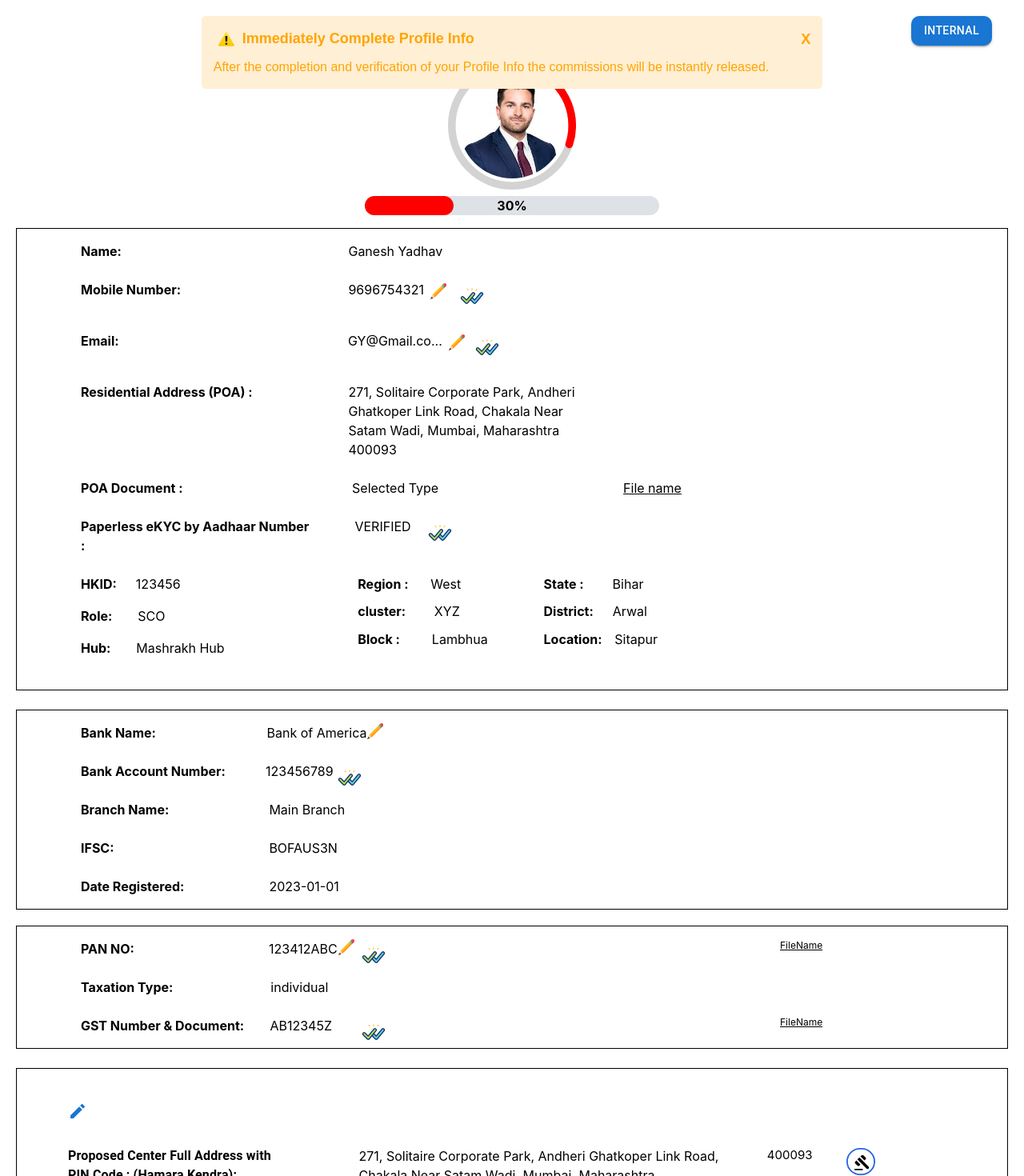
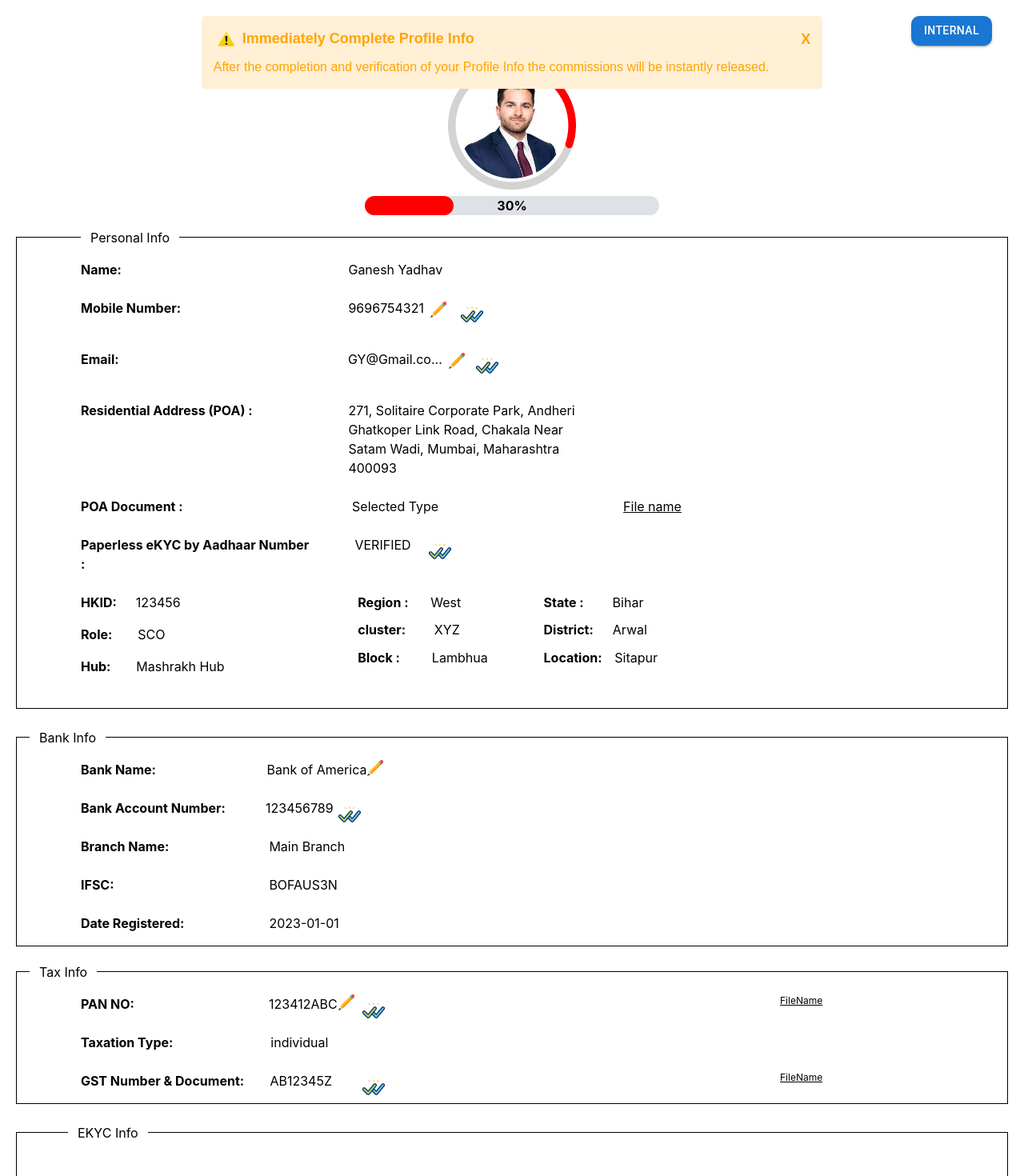
Before and after one commit to Ganesh907/MyProfileReact, a React (Create React App) app: page / in a window 1280 px wide. Shown: the top 1470 px of the page at 80% size. Built offline with nearby package versions, Linux system fonts and the light colour scheme.

Commit message:
(GS) UI Addition

```diff
--- a/src/Pages/PartnerEkycListPage.js
+++ b/src/Pages/PartnerEkycListPage.js
@@ -2,6 +2,8 @@ import React from 'react'
 
 export const PartnerEkycListPage = () => {
   return (
-    <div>PartnerEkycListPage</div>
+    <div>
+        PartnerEkycListComponent
+    </div>
   )
 }
--- a/src/features/MyProfile/Components/Allstatuscomponent.js
+++ b/src/features/MyProfile/Components/Allstatuscomponent.js
@@ -173,7 +173,7 @@ const Allstatuscomponent= () => {
             field: key,
             headerName: setPendingHeaderName(key),
             flex: 1,
-            minWidth: 150,
+            minWidth: 10,
             // headerClassName: "grid-header-style",
             headerClassName: "bg-gray-300",
           };
@@ -184,7 +184,7 @@ const Allstatuscomponent= () => {
             headerName: key,
             headerClassName: "bg-grey",
             flex: 1,
-            minWidth: 150,
+            minWidth: 10,
           };
         });
 
@@ -230,14 +230,20 @@ const Allstatuscomponent= () => {
   return (
     <div>
         {
-        openPopup ?
+        openPopup ? <>
+
+        <Tabbar/>
         <Myprofileinfocomponent/>
+        </>
 
         :
 
 
 <>
 <Tabbar/>
+<div className="px-14">
+
+
       {/* <Box sx={{}}>
         <Tabs
           value={value}
@@ -305,6 +311,7 @@ const Allstatuscomponent= () => {
         pageSizeOptions={[5, 10, 25]}
       />
 
+</div>
       </>
 
 }
--- a/src/features/MyProfile/Components/Managerinfocomponent.js
+++ b/src/features/MyProfile/Components/Managerinfocomponent.js
@@ -21,8 +21,10 @@ function Managerinfo() {
         console.log('Array after adding new element:', array);
 
         return (
-                <div className=' flex pl-16 p-10 border gap-32 border-black'>
-
+                <fieldset className=' flex pl-16 p-10 border gap-32 border-black'>
+   <legend className="px-3">
+         Manager Info
+       </legend>
                         <div className=' flex flex-col gap-y-3 font-bold'>
                                 <label>Reporting Manager : </label>
                                 <label>Reporting Manager's Role : </label>
@@ -35,7 +37,7 @@ function Managerinfo() {
                                 <label>PPP@gmail.com</label>
                                 <label>9876123413</label>
                         </div>
-                </div>
+                </fieldset>
 
         )
 }
--- a/src/features/MyProfile/Components/MyProfileBankGSTComponents/EditableForm.js
+++ b/src/features/MyProfile/Components/MyProfileBankGSTComponents/EditableForm.js
@@ -52,7 +52,11 @@ const EditableForm = () => {
 
   return (
     <div>
-       <div className="w-full  flex flex-col border border-black gap-6 p-4">
+       <fieldset className="w-full  flex flex-col border border-black gap-6 p-4">
+
+      <legend className="px-3">
+         Bank Info
+       </legend>
           {!isEditOpen && (
             <>
               <div className="flex justify-between w-full sm:w-[50%] relative">
@@ -92,13 +96,16 @@ const EditableForm = () => {
           {isEditOpen && editField === "field11" && (
             <BankInfo onClose={closeProfileEdit} />
           )}
-        </div>
+        </fieldset>
 
 
 
 
 
-        <div className="w-full h-full flex flex-col  mt-5 border border-black gap-6 p-4">
+        <fieldset className="w-full h-full flex flex-col  mt-5 border border-black gap-6 p-4">
+        <legend className="px-3">
+         Tax Info
+       </legend>
           {!isEditOpen1 && (
             <>
               <div className="flex justify-between  w-full sm:w-[50%] relative">
@@ -139,7 +146,7 @@ const EditableForm = () => {
             <GST onClose={closeProfileEdit1} />
           )}
 
-        </div>
+        </fieldset>
       </div>
 
   );
--- a/src/features/MyProfile/Components/MyProfileComponent.js
+++ b/src/features/MyProfile/Components/MyProfileComponent.js
@@ -5,6 +5,9 @@ import MyProfileEkyc from './MyProfileEkycComponents/MyProfileEkycComponent'
 import Managerinfo from './Managerinfocomponent'
 import { Button } from '@mui/material'
 import KycLeadsDetailsListPage from '../../MyProfile/Components/Allstatuscomponent'
+import ProfileProgeessBar from './MyProfleInfoComponents/ProfileProgress'
+import DynamicDemo from './MyProfleInfoComponents/ProfileProgeessBar'
+// /MyProfleInfoComponents/ProfileProgeessBar'
 
 export const MyProfileComponent = () => {
   // const [questionAnswerList, setQuestionAnswerList] = useState([]);
@@ -22,8 +25,12 @@ export const MyProfileComponent = () => {
   !internal  ?
 
     <div className='m-5'>
+
       <PersonalInfoComponent />
+
       <br />
+
+
       <EditableForm />
       <br />
       <MyProfileEkyc/>
@@ -39,8 +46,23 @@ export const MyProfileComponent = () => {
 
     </div>
     :
+    <>
+
+
+<div className='w-full flex flex-row gap-5 justify-center items-center p-2'>
+       <ProfileProgeessBar percentagevalue={30}/>
+
+
+   </div>
+
+
+   <div className='w-full flex flex-row gap-5 justify-center items-center p-2'>
+   <DynamicDemo percentagevalue={30}/>
+
+   </div>
+    <br />
     <KycLeadsDetailsListPage/>
-
+</>
     }
 
     </>
--- a/src/features/MyProfile/Components/MyProfileEkycComponents/MyProfileEkycComponent.js
+++ b/src/features/MyProfile/Components/MyProfileEkycComponents/MyProfileEkycComponent.js
@@ -198,7 +198,10 @@ const MyProfileEkyc = () => {
 
     return (
         <>
-            <div className='border p-10 ps-16 border-black'>
+            <fieldset className='border p-10 ps-16 border-black'>
+            <legend className="px-3">
+         EKYC Info
+       </legend>
                 {edit ? <CloseIcon onClick={Edit} color="error" className='cursor-pointer' /> : <EditIcon onClick={Edit} color="primary" className='cursor-pointer' />}
                 {EkycData.map((item) => (
                     <Grid container key={item.question_id} sx={{ my: 4 }}>
@@ -220,7 +223,7 @@ const MyProfileEkyc = () => {
                     </Grid>
                 ))}
                 {/* <Button variant="contained" onClick={handleSubmit}>Submit</Button> */}
-            </div>
+            </fieldset>
 
             {/* Table for questionAnswerList */}
             {/* {edit &&
--- a/src/features/MyProfile/Components/MyProfleInfoComponents/PersonalInfoComponent.js
+++ b/src/features/MyProfile/Components/MyProfleInfoComponents/PersonalInfoComponent.js
@@ -47,7 +47,12 @@ const PersonalInfoComponent = () => {
       <DynamicDemo percentagevalue={percentagevalue}/>
 
       </div>
-       <div className='md:w-[100%] w-full mt-2 h-full flex flex-col border border-black gap-6 pl-20 pb-10 pt-4 '>
+
+
+       <fieldset className='md:w-[100%] w-full mt-2 h-full flex flex-col border border-black gap-6 pl-20 pb-10 pt-4 '>
+       <legend className='px-3'>
+          Personal Info
+        </legend>
         <div className='grid grid-cols-2 w-[55%] gap-8 '>
         <label className=' font-bold'>Name:</label>
         {/* <input type="text" className='border py-1'/> */}
@@ -152,8 +157,10 @@ const PersonalInfoComponent = () => {
             </div>
             </div>
         </div>
-        </div>
+        </fieldset>
+
     </div>
+
   )
 }
 
```
